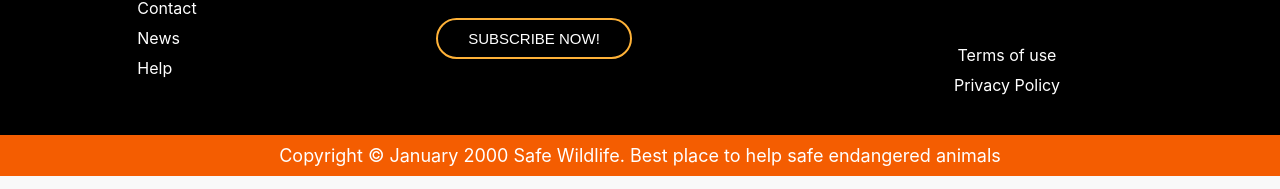
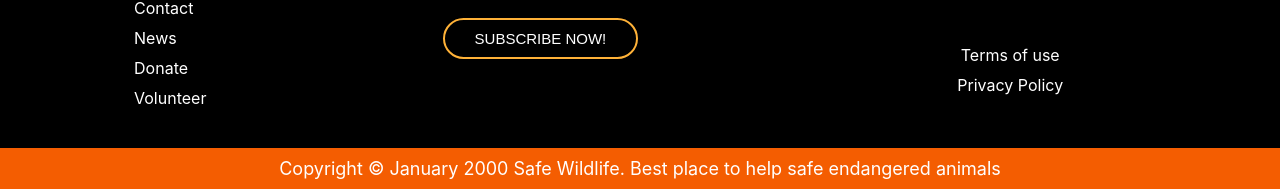
Before and after one commit to RubiaEllis/Save-Wildlife, a plain HTML site: page tigers.html in a window 1280 px wide. Shown: the part 3353-3542 px from the top of the page. Drawn offline with nearby package versions, Linux system fonts and the light colour scheme.

Commit message:
Update tigers.html

```diff
--- a/tigers.html
+++ b/tigers.html
@@ -95,7 +95,8 @@
             <a href="about.html"> About </a>
             <a href="contact.html"> Contact </a>
             <a href="news.html"> News </a>
-            <a href="#"> Help </a>
+            <a href="donate.html"> Donate </a>
+            <a href="volunteer.html"> Volunteer </a>
 </div>
 <div class="col-2">
 <h3> NEWSTITLE </h3>
```
